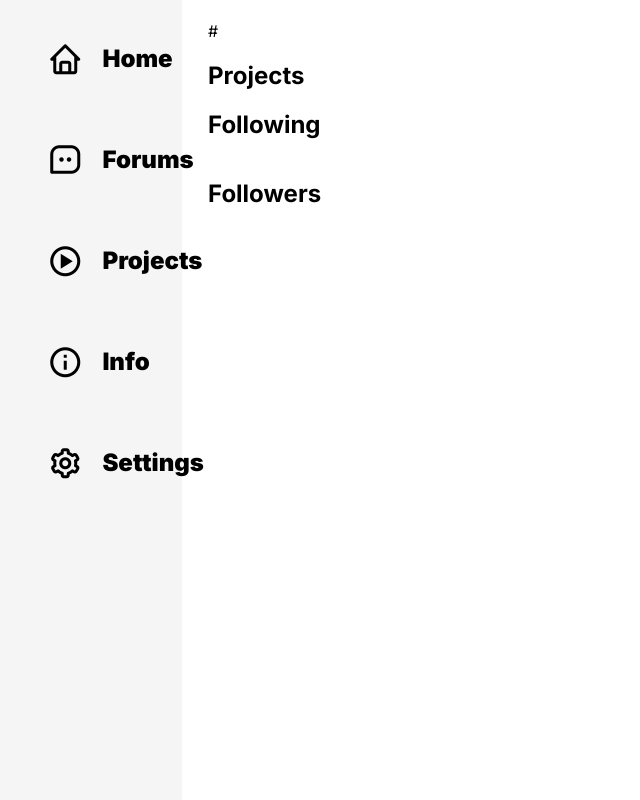
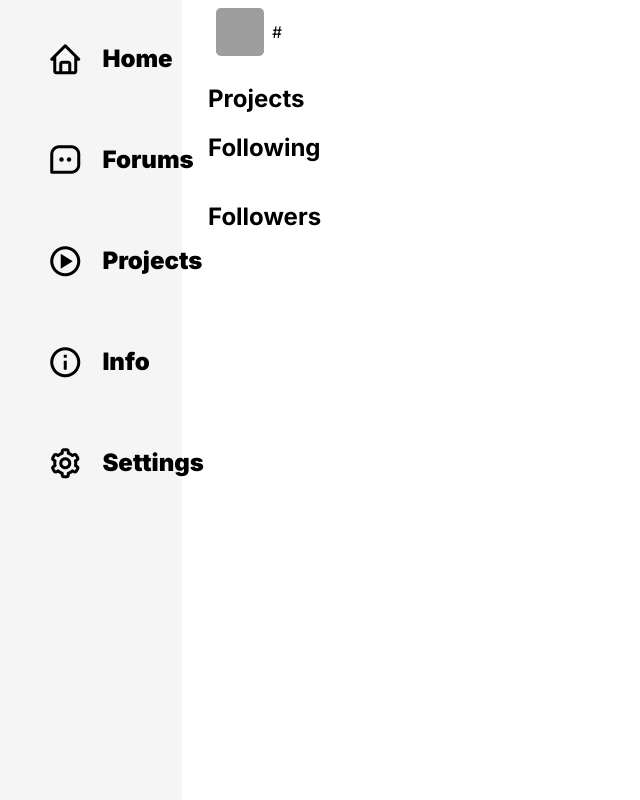
Before and after one commit to ScratchAPIPlus/ScratchPlus, a Flask app: a page that uses templates/user.html in a window 1280 px wide. Shown: the whole page, without its empty margins (0-640 px from the left). Run offline with Flask 2, Linux system fonts and the light colour scheme; data that the repository does not hold is empty; grey boxes are pictures that could not be loaded.

Commit message:
Profile Picture has been added to user page

```diff
--- a/static/css/user.css
+++ b/static/css/user.css
@@ -1,14 +1,20 @@
 .basic-info {
-  display: inline;
+  display: flex;
+  flex-direction: row;
+  align-content: center;
+  align-items: center;
 }
 ul.following, ul.followers {
   list-style: none;
   display: flex;
   flex-wrap: wrap;
 }
-ul.following>li>a>img, ul.followers>li>a>img {
+ul.following>li>a>img, ul.followers>li>a>img, .basic-info>img {
   width: 3em;
   height: 3em;
   border-radius: 10%;
   margin: 0.5em;
 }
+h1 {
+  margin: 0;
+}
--- a/templates/user.html
+++ b/templates/user.html
@@ -5,6 +5,7 @@
 {% endblock %}
 {% block body %}
   <div class="basic-info">
+    <img src="https://uploads.scratch.mit.edu/get_image/user/{{ user['id'] }}_125x125.png" alt="{{ user['username'] }}">
     <h1>{{ user['username'] }}</h1>
     <span>#{{ user['id'] }}</span>
   </div>
```
